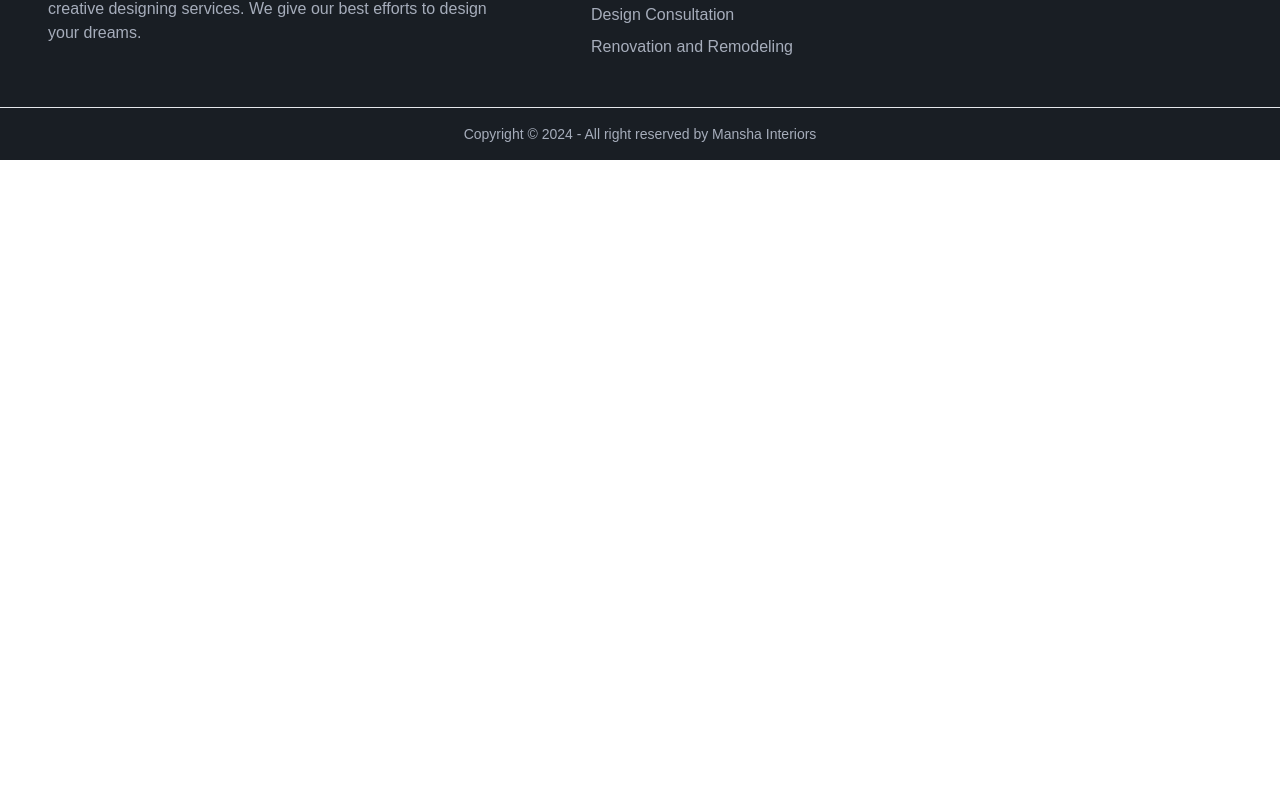
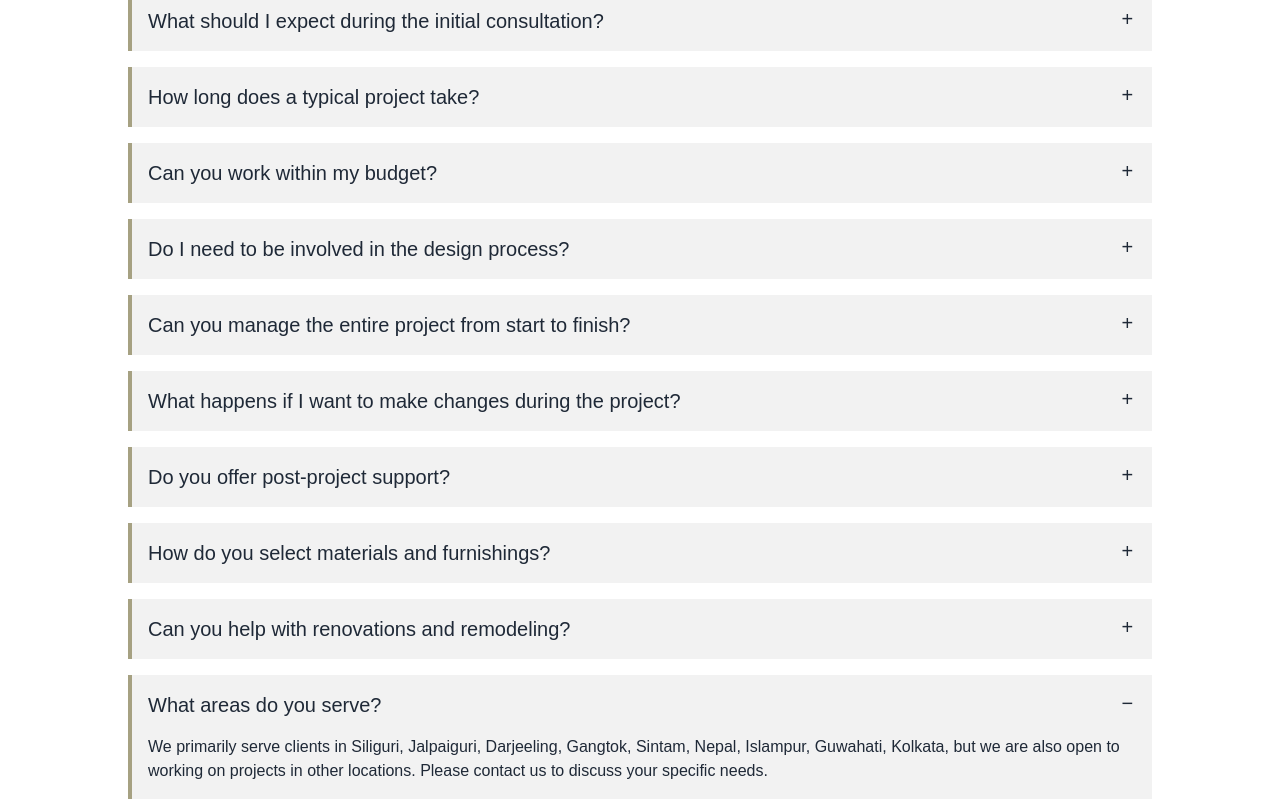
Before and after one commit to iamdipankarpaul/interior-design-reactjs, a React (Vite) app: page /faqs in a window 1280 px wide. Shown: the part 873-1680 px from the top of the page. Before the commit the page ends 1033 px from the top, so only its background shows below. Built offline with nearby package versions, Linux system fonts and the light colour scheme.

Commit message:
add faqs page

```diff
--- a/src/components/faq-page/FaqsList.jsx
+++ b/src/components/faq-page/FaqsList.jsx
@@ -1,8 +1,21 @@
-const FaqsList = () => {
+const FaqsList = ({ faqs }) => {
   return (
-    <>
-      <div>FaqsList</div>
-    </>
+    <div className="max-w-screen-lg mx-auto">
+      {faqs.map((faq) => (
+        <div
+          key={faq.id}
+          className="collapse collapse-plus bg-base-200 my-4 rounded-none border-l-4 border-l-accent"
+        >
+          <input type="radio" name="my-accordion-3" defaultChecked />
+          <div className="collapse-title text-xl font-medium">
+            {faq.question}
+          </div>
+          <div className="collapse-content">
+            <p>{faq.answer}</p>
+          </div>
+        </div>
+      ))}
+    </div>
   );
 };
 
--- a/src/pages/FaqsPage.jsx
+++ b/src/pages/FaqsPage.jsx
@@ -1,3 +1,4 @@
+import FaqsList from "../components/faq-page/FaqsList";
 import PageHeader from "../components/PageHeader";
 import { faqsPageContent } from "../data/faq-page-content";
 
@@ -8,6 +9,9 @@ const FaqsPage = () => {
         title={faqsPageContent.title}
         subtitle={faqsPageContent.subtitle}
       />
+      <section className="px-4 sm:px-6 lg:px-8 my-4 lg:mb-8">
+        <FaqsList faqs={faqsPageContent.faqs} />
+      </section>
     </>
   );
 };
```
